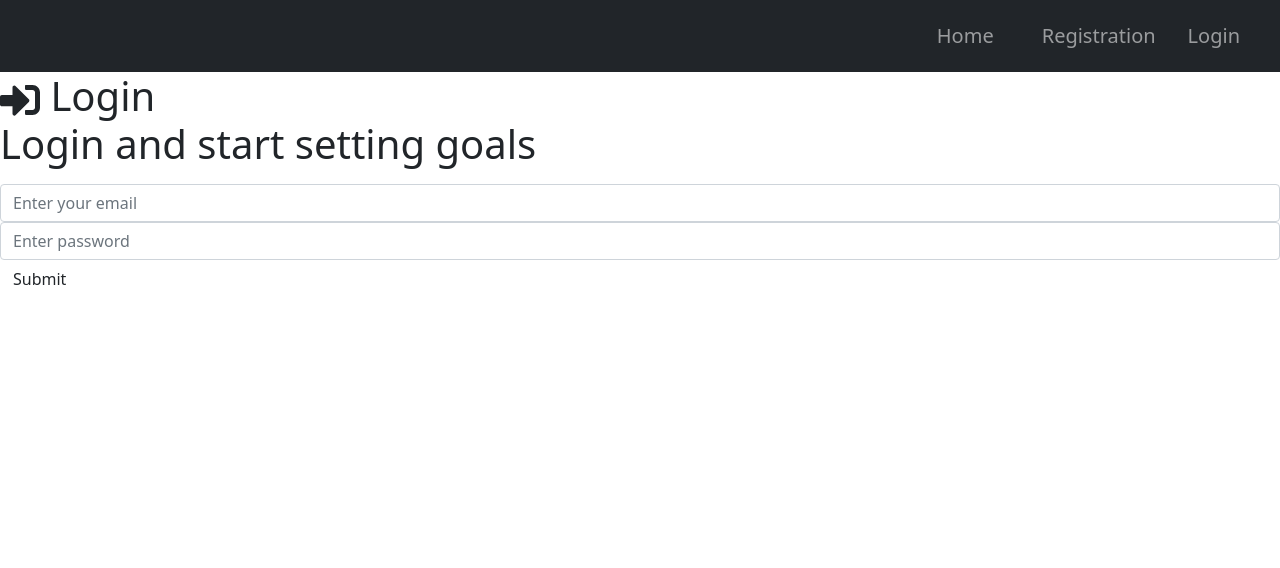
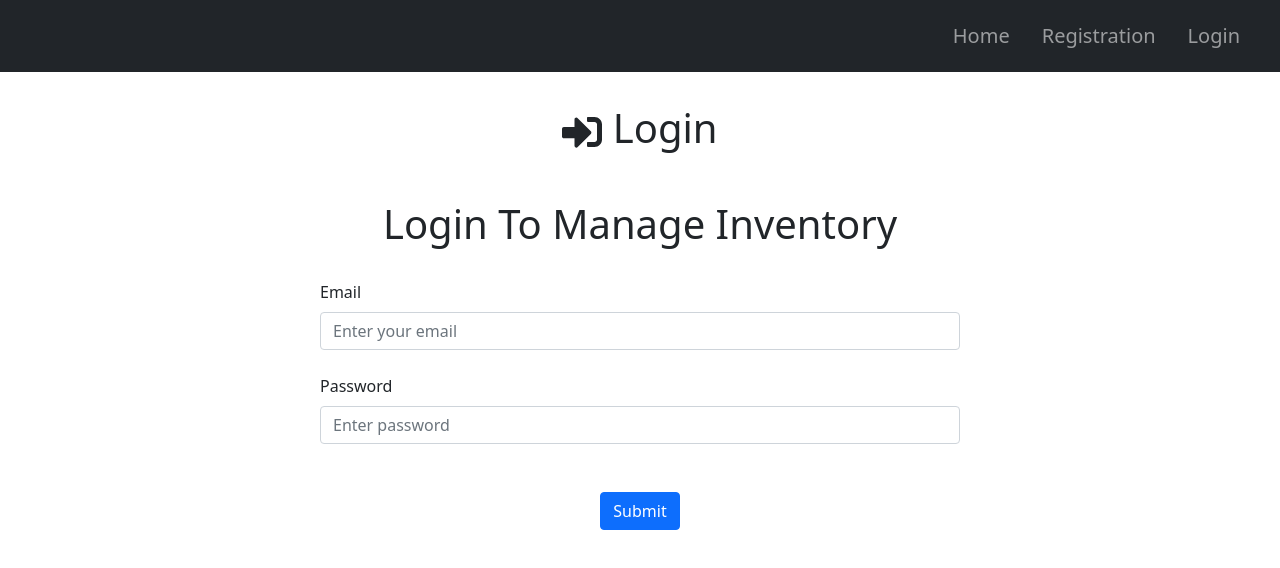
Before and after one commit to OttoSJ/Otto-Trader, a React (Create React App) app in the folder frontend/: page /login in a window 1280 px wide. Shown: the top 568 px of the page. Built offline with nearby package versions, Linux system fonts and the light colour scheme.

Commit message:
refractored some of the login form

```diff
--- a/frontend/public/index.html
+++ b/frontend/public/index.html
@@ -13,7 +13,7 @@
 
     <!-- <link rel="manifest" href="%PUBLIC_URL%/manifest.json" /> -->
 
-    <title>React Redux App</title>
+    <title>Otto Trader App</title>
   </head>
   <body>
     <noscript>You need to enable JavaScript to run this app.</noscript>
--- a/frontend/src/app/store.js
+++ b/frontend/src/app/store.js
@@ -1,9 +1,10 @@
 import { configureStore } from "@reduxjs/toolkit";
 import authReducer from "../features/auth/authSlice";
+import carReducer from "../features/cars/carSlice";
 
 export const store = configureStore({
   reducer: {
     auth: authReducer,
-    cars: authReducer,
+    cars: carReducer,
   },
 });
--- a/frontend/src/components/Login.jsx
+++ b/frontend/src/components/Login.jsx
@@ -56,15 +56,19 @@ function Login() {
 
   return (
     <>
-      <section className="heading">
+      <section className="headings container">
         <h1>
           <FaSignInAlt /> Login
-          <p>Login and start setting goals</p>
+          <p className="mt-5">Login To Manage Inventory</p>
         </h1>
       </section>
       <section className="form">
-        <form onSubmit={onSubmit}>
-          <div className="form-group">
+        <form onSubmit={onSubmit} className="row g-3 mt-3">
+          <div className="container-centered">
+            <div className="form-group col-6">
+              <label htmlFor="email" className="form-label">
+                Email
+              </label>
               <input
                 type="email"
                 className="form-control"
@@ -75,7 +79,11 @@ function Login() {
                 onChange={onChange}
               />
             </div>
-          <div className="form-group">
+            <br />
+            <div className="form-group col-6">
+              <label htmlFor="password" className="form-label">
+                Password
+              </label>
               <input
                 type="password"
                 className="form-control"
@@ -86,11 +94,11 @@ function Login() {
                 onChange={onChange}
               />
             </div>
-
             <div className="form-group">
-            <button type="submit" className="btn btn-block">
+              <button type="submit" className="btn btn-primary mt-5">
                 Submit
               </button>
+            </div>
           </div>
         </form>
       </section>
--- a/frontend/src/components/Navbar.jsx
+++ b/frontend/src/components/Navbar.jsx
@@ -7,10 +7,10 @@ function Header() {
   return (
     <>
       <Navbar expand="lg" className=" bg-dark navbar-dark p-3 ">
-        <Navbar.Toggle />
+        <Navbar.Toggle className="mr-auto" />
         <Navbar.Collapse>
           <Nav className="mr-auto"></Nav>
-          <Nav className="mx-3">
+          <Nav>
             <Nav.Link href="/" className="navbar-brand">
               Home
             </Nav.Link>
@@ -32,23 +32,3 @@ function Header() {
 }
 
 export default Header;
-
-// <Nav className=" bg-dark navbar-dark p-3 d-flex justify-content">
-// <Nav.Item>
-//   <Nav.Link href="/" className="navbar-brand">
-//     Home
-//   </Nav.Link>
-// </Nav.Item>
-
-// <Nav.Item>
-//   <Nav.Link href="/registration" className="navbar-brand">
-//     Registration
-//   </Nav.Link>
-// </Nav.Item>
-
-// <Nav.Item>
-//   <Nav.Link href="/login" className="navbar-brand">
-//     Login
-//   </Nav.Link>
-// </Nav.Item>
-// </Nav>
--- a/frontend/src/components/Registration.jsx
+++ b/frontend/src/components/Registration.jsx
@@ -93,7 +93,7 @@ function Registration() {
           <p className="p-5">Please Create Your Account!</p>
         </h1>
         <form onSubmit={onSubmit} className="row g-3 mt-3">
-          <div className="col-6">
+          <div className="col-6 ">
             <label htmlFor="firstname" className="form-label">
               First Name
             </label>
--- a/frontend/src/index.css
+++ b/frontend/src/index.css
@@ -22,6 +22,14 @@ code {
   margin-top: 2rem;
 }
 
+.container-centered {
+  /* position: relative; */
+  display: flex;
+  flex-direction: column;
+  justify-content: center;
+  align-items: center;
+}
+
 .options-container {
   width: 45rem;
   display: flex;
```
Lines whose indentation alone changed are shown as unchanged.
